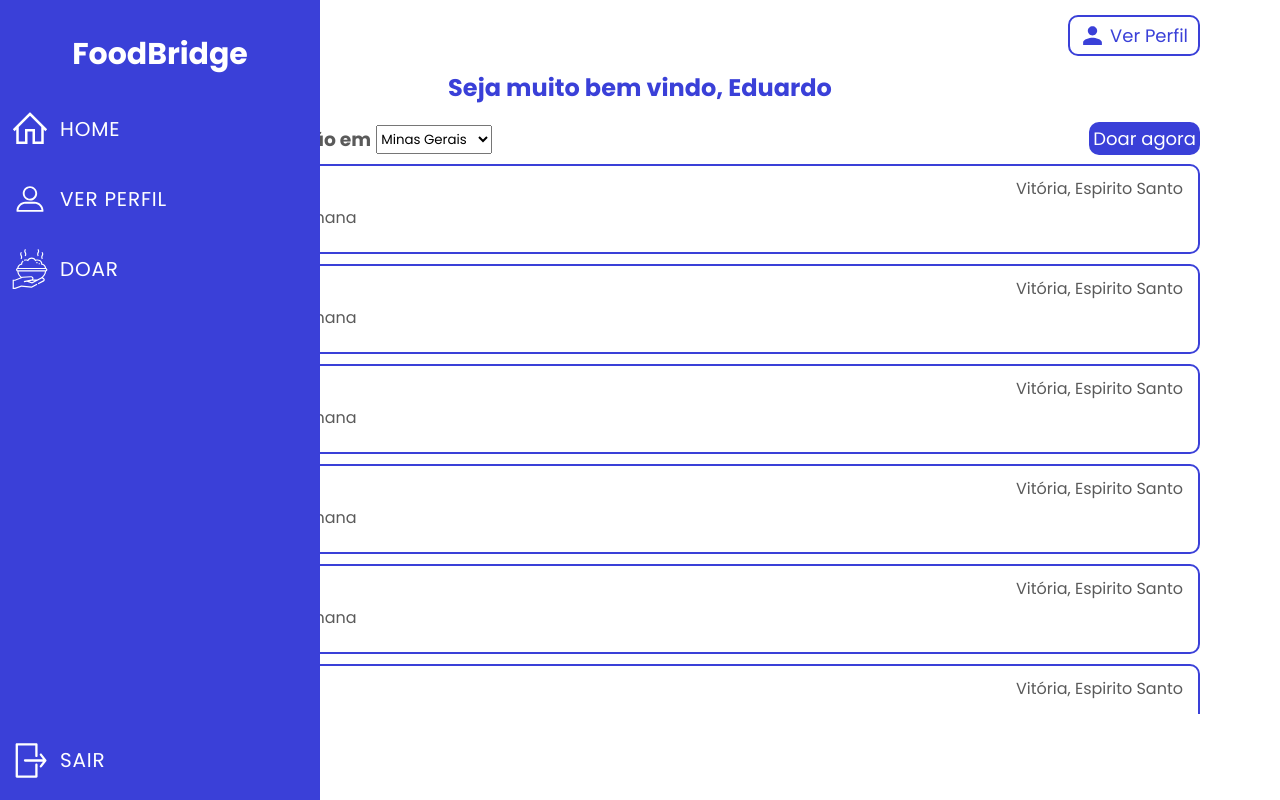
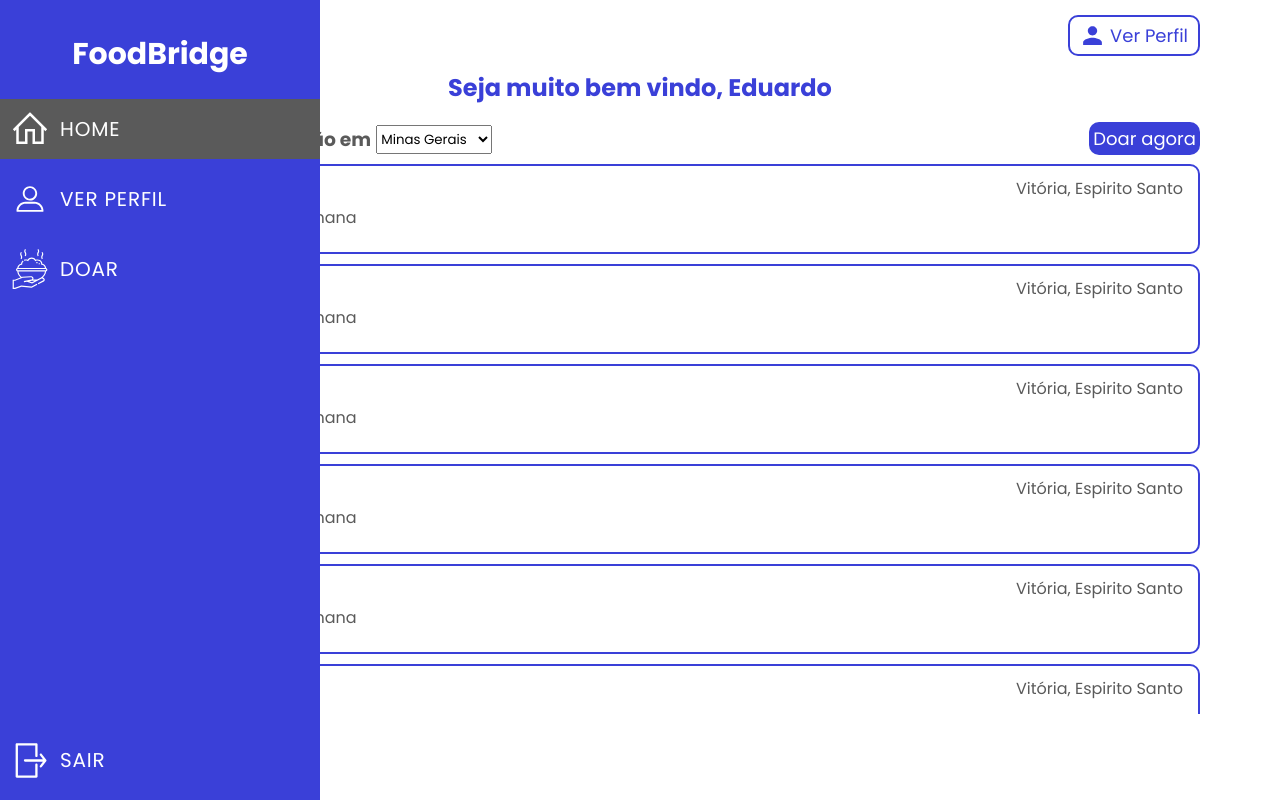
Before and after one commit to EduardoGollner0609/FoodBridge, a React (Vite) app in the folder frontend/: page /community/home in a window 1280 px wide. Built offline with nearby package versions, Linux system fonts and the light colour scheme.

Commit message:
Adicionando links e estilo especial quando ativo.

```diff
--- a/frontend/src/components/SideBarNavegation/index.tsx
+++ b/frontend/src/components/SideBarNavegation/index.tsx
@@ -3,6 +3,7 @@ import homeIcon from '../../assets/home-icon.svg';
 import userIcon from '../../assets/user-icon-navegation.svg';
 import donationFoodIcon from '../../assets/donation-food-icon.svg';
 import exitIcon from '../../assets/exit-icon.svg';
+import { NavLink } from 'react-router-dom';
 
 export default function SideBarNavegation() {
     return (
@@ -13,35 +14,43 @@ export default function SideBarNavegation() {
 
             <ul className="side-bar-navegation-options">
                 <li className="side-bar-option-item">
-                    <a href="">
+                    <NavLink to="/community/home" className={({ isActive }) =>
+                        isActive ? "navlink-active-community" : ""
+                    }>
                         <span className="side-bar-option-item-icon">
                             <img src={homeIcon} alt="" />
                         </span>
                         <span className="side-bar-option-item-text">
                             Home
                         </span>
-                    </a>
+                    </NavLink>
 
                 </li>
                 <li className="side-bar-option-item">
-                    <a href="">
+                    <NavLink to="/community/user-details" className={({ isActive }) =>
+                        isActive ? "navlink-active-community" : ""
+                    }>
                         <span className="side-bar-option-item-icon">
                             <img src={userIcon} alt="" />
                         </span>
                         <span className="side-bar-option-item-text">
                             Ver Perfil
                         </span>
-                    </a>
+
+                    </NavLink>
+
                 </li>
                 <li className="side-bar-option-item">
-                    <a href="">
+                    <NavLink to="/community/donation-register" className={({ isActive }) =>
+                        isActive ? "navlink-active-community" : ""
+                    }>
                         <span className="side-bar-option-item-icon">
                             <img src={donationFoodIcon} alt="" />
                         </span>
                         <span className="side-bar-option-item-text">
                             Doar
                         </span>
-                    </a>
+                    </NavLink>
 
                 </li>
                 <li className="side-bar-option-item">
--- a/frontend/src/components/SideBarNavegation/styles.css
+++ b/frontend/src/components/SideBarNavegation/styles.css
@@ -99,3 +99,7 @@ aside ul li:nth-child(4) {
     width: 35px;
   }
 }
+
+.navlink-active-community {
+  background-color: var(--fb-color-secondary);
+}
```
